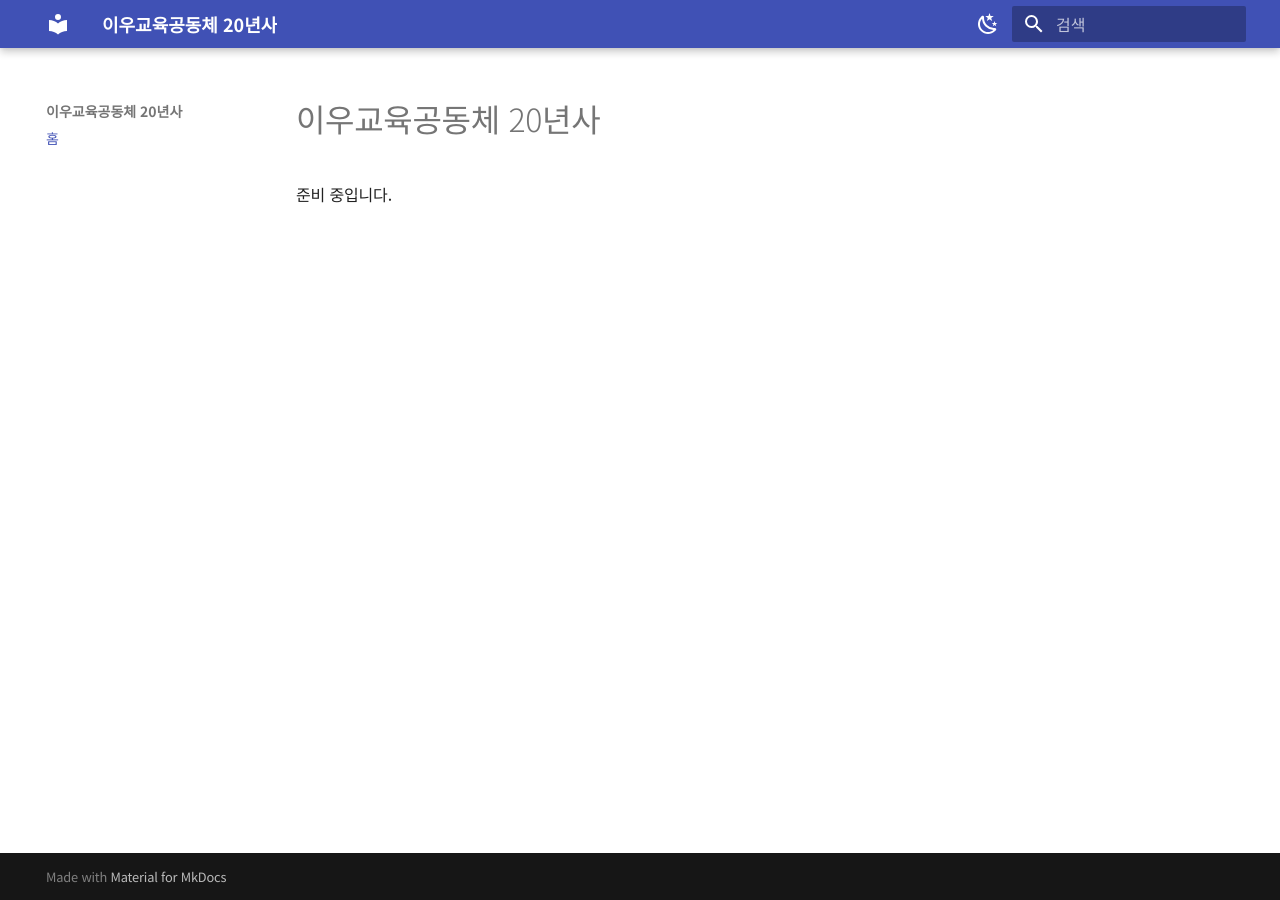
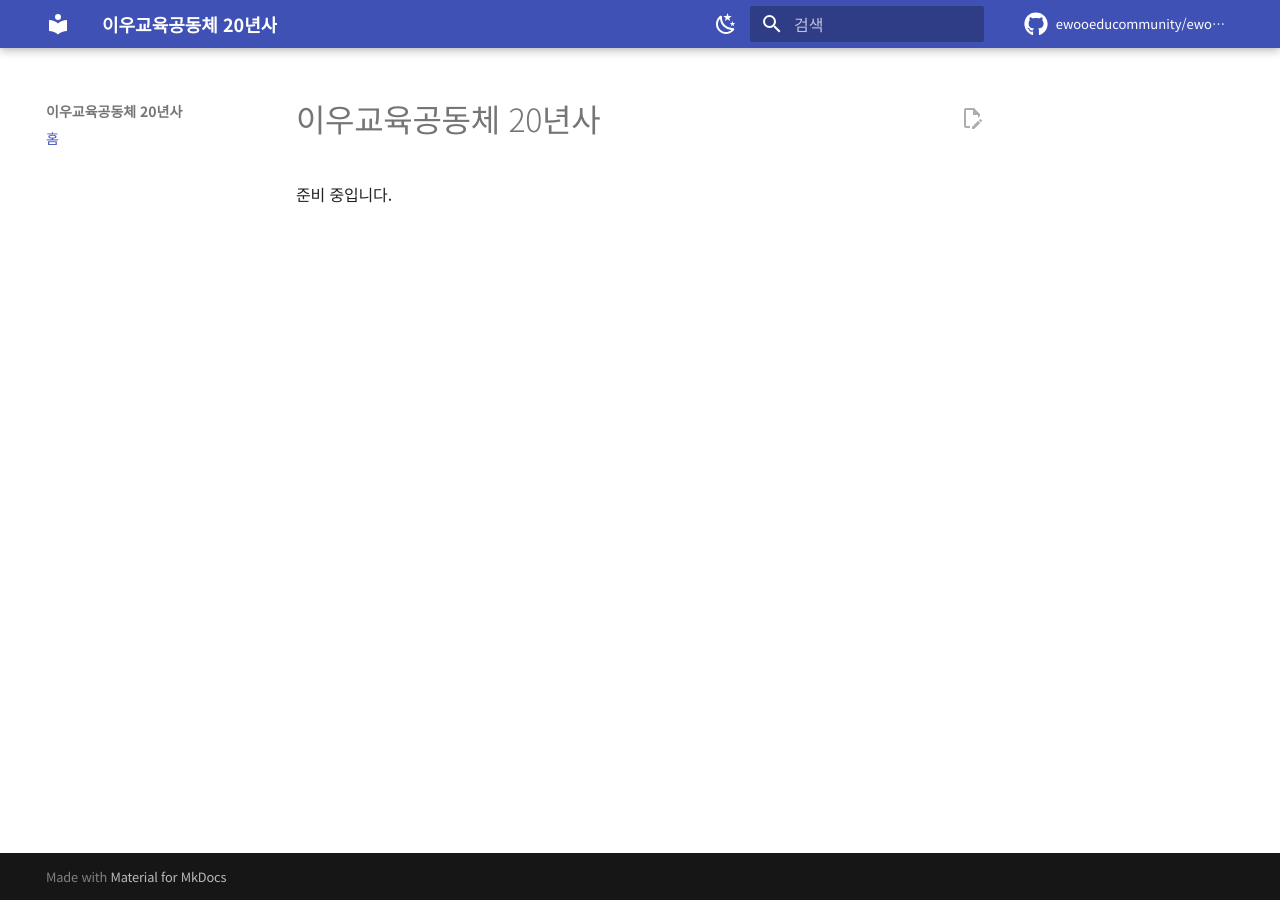
Before and after one commit to ewooeducommunity/ewoo-20years, an MkDocs documentation site: the page built from docs/index.md, in a window 1280 px wide. Built offline with MkDocs 1.6.1 and Material for MkDocs 9.7.7, drawn with Linux system fonts in a browser that asks for light colours; comment, search, counter and statistics services are not loaded.

```diff
--- a/mkdocs.yml
+++ b/mkdocs.yml
@@ -1,5 +1,9 @@
 site_name: 이우교육공동체 20년사
 site_description: 이우교육공동체 20주년 기념 아카이브
+site_url: https://ewooeducommunity.github.io/ewoo-20years/
+repo_url: https://github.com/ewooeducommunity/ewoo-20years
+repo_name: ewooeducommunity/ewoo-20years
+edit_uri: edit/main/docs/
 docs_dir: docs
 use_directory_urls: true
 
```
Also changed, not shown: 1 other file.
